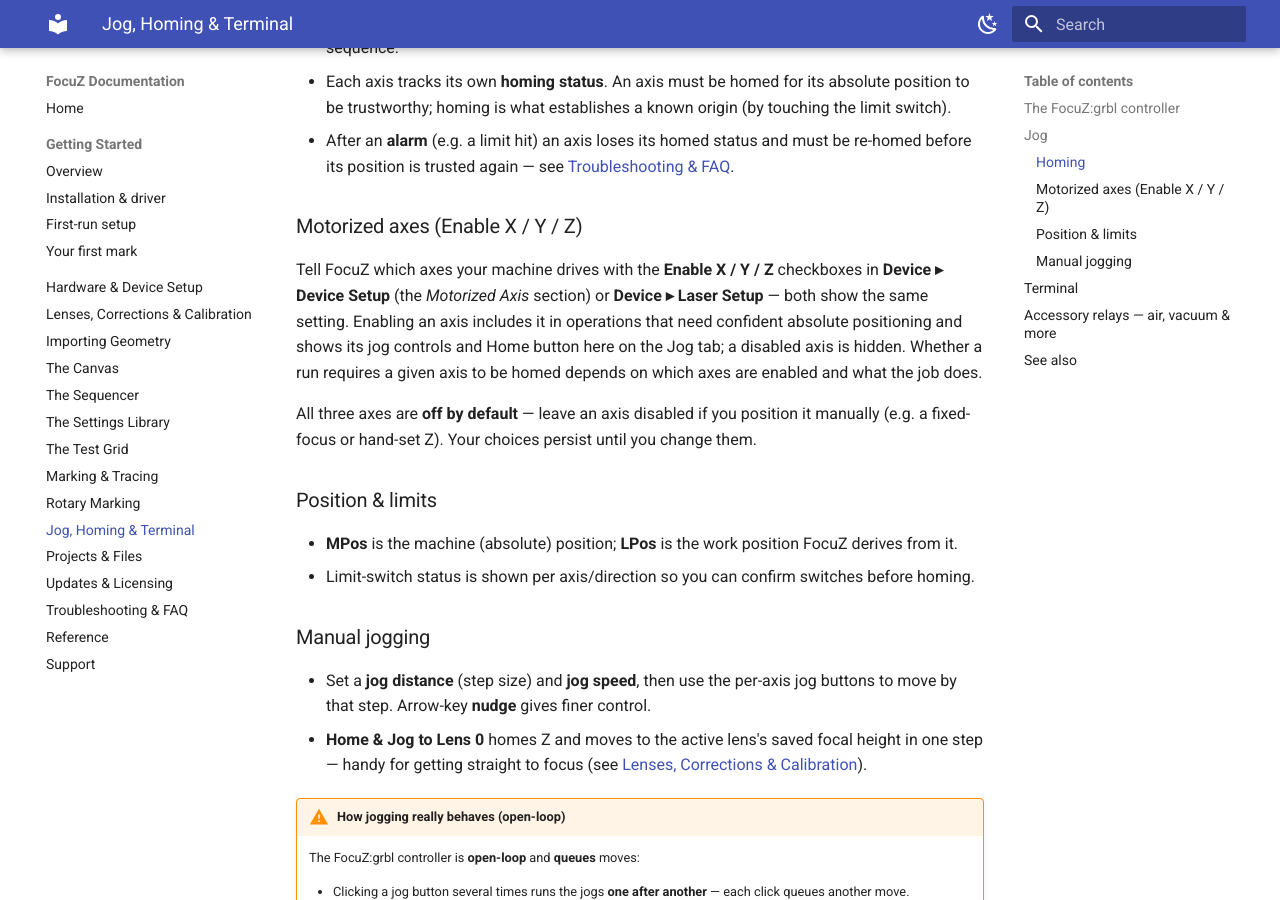
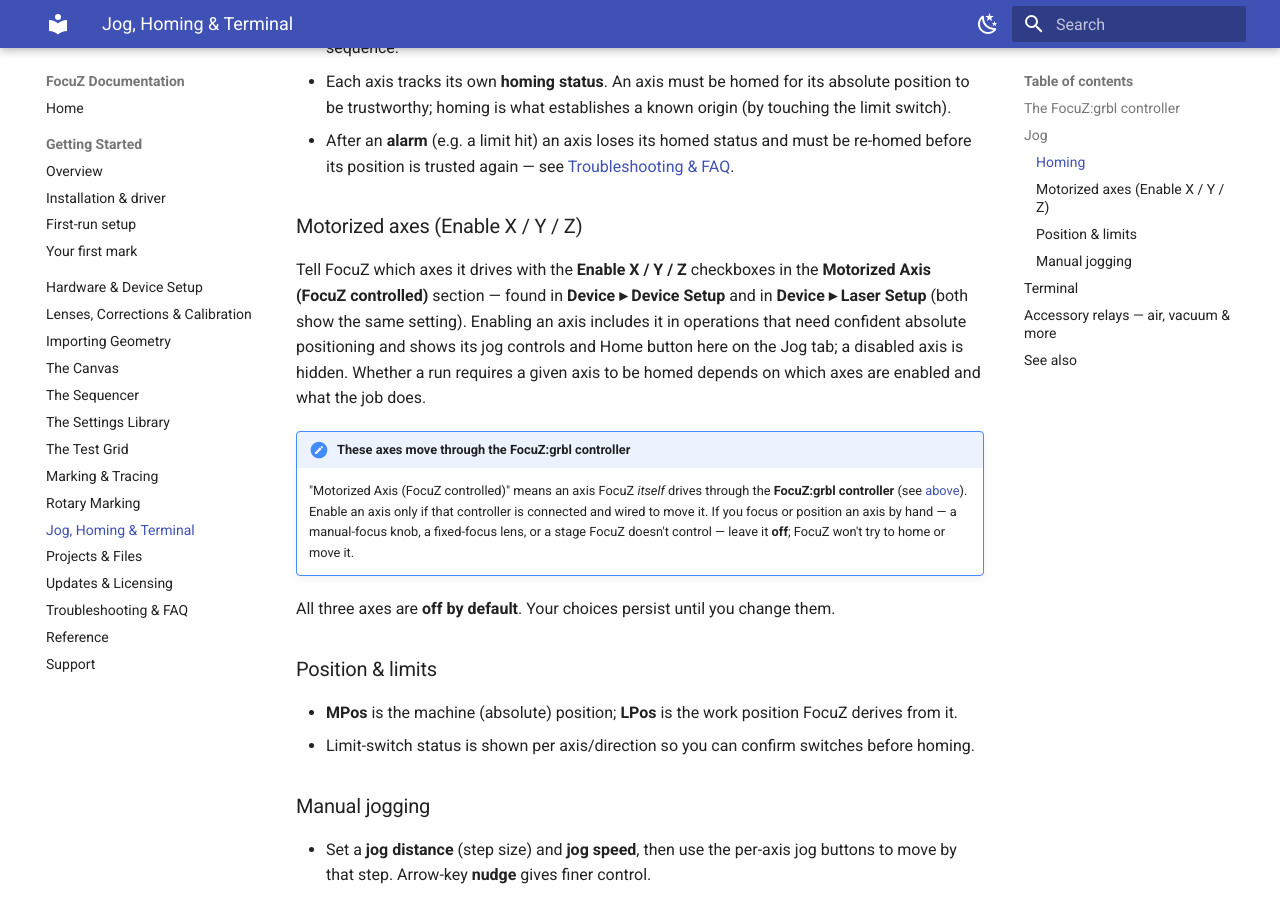
Before and after one commit to Lokahi-Shop/focuz-docs, an MkDocs documentation site: the page built from docs/jog-terminal.md, in a window 1280 px wide and 900 px high, scrolled down 1281 px. Built offline with MkDocs 1.6.1 and Material for MkDocs 9.7.7, drawn with Linux system fonts in a browser that asks for light colours.

Commit message:
Motorized axis: rename section (FocuZ controlled) + require FocuZ:grbl controller
Co-Authored-By: Claude Fable 5 <noreply@anthropic.com>

```diff
--- a/docs/jog-terminal.md
+++ b/docs/jog-terminal.md
@@ -38,14 +38,21 @@ Open **Jog** from the menu. The Jog card gives you homing, axis control, and liv
 
 ### Motorized axes (Enable X / Y / Z)
 
-Tell FocuZ which axes your machine drives with the **Enable X / Y / Z** checkboxes in
-**Device ▸ Device Setup** (the *Motorized Axis* section) or **Device ▸ Laser Setup** — both show the
-same setting. Enabling an axis includes it in operations that need confident absolute positioning and
-shows its jog controls and Home button here on the Jog tab; a disabled axis is hidden. Whether a run
-requires a given axis to be homed depends on which axes are enabled and what the job does.
+Tell FocuZ which axes it drives with the **Enable X / Y / Z** checkboxes in the
+**Motorized Axis (FocuZ controlled)** section — found in **Device ▸ Device Setup** and in
+**Device ▸ Laser Setup** (both show the same setting). Enabling an axis includes it in operations
+that need confident absolute positioning and shows its jog controls and Home button here on the Jog
+tab; a disabled axis is hidden. Whether a run requires a given axis to be homed depends on which axes
+are enabled and what the job does.
 
-All three axes are **off by default** — leave an axis disabled if you position it manually (e.g. a
-fixed-focus or hand-set Z). Your choices persist until you change them.
+!!! important "These axes move through the FocuZ:grbl controller"
+    "Motorized Axis (FocuZ controlled)" means an axis FocuZ *itself* drives through the
+    **FocuZ:grbl controller** (see [above](#the-focuzgrbl-controller)). Enable an axis only if that
+    controller is connected and wired to move it. If you focus or position an axis by hand — a
+    manual-focus knob, a fixed-focus lens, or a stage FocuZ doesn't control — leave it **off**; FocuZ
+    won't try to home or move it.
+
+All three axes are **off by default**. Your choices persist until you change them.
 
 ### Position & limits
 
```
